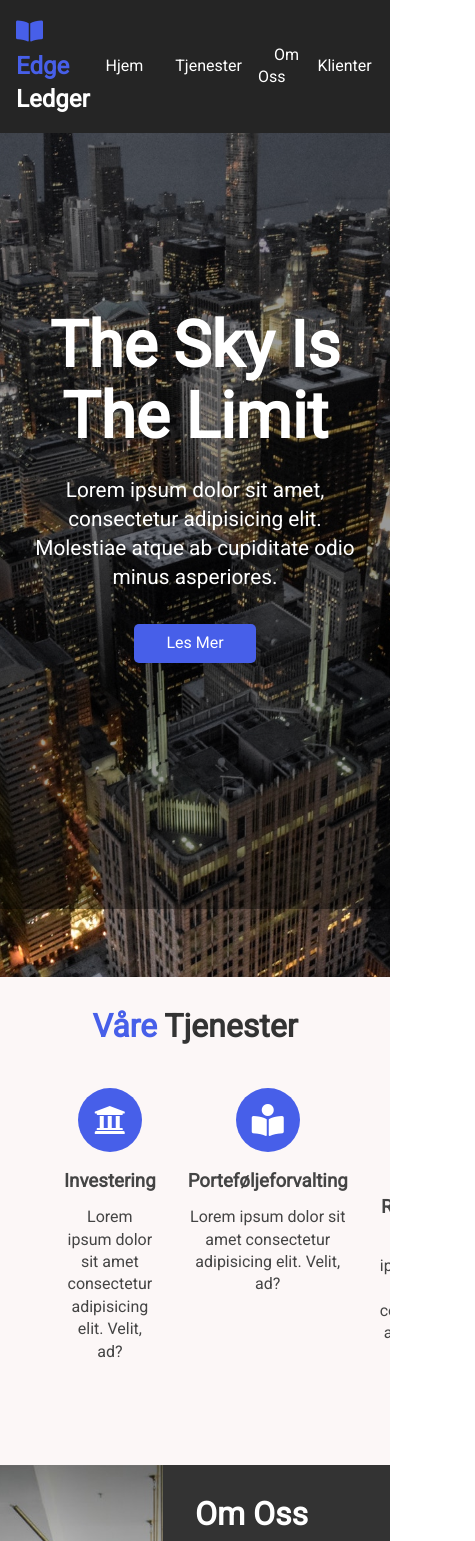
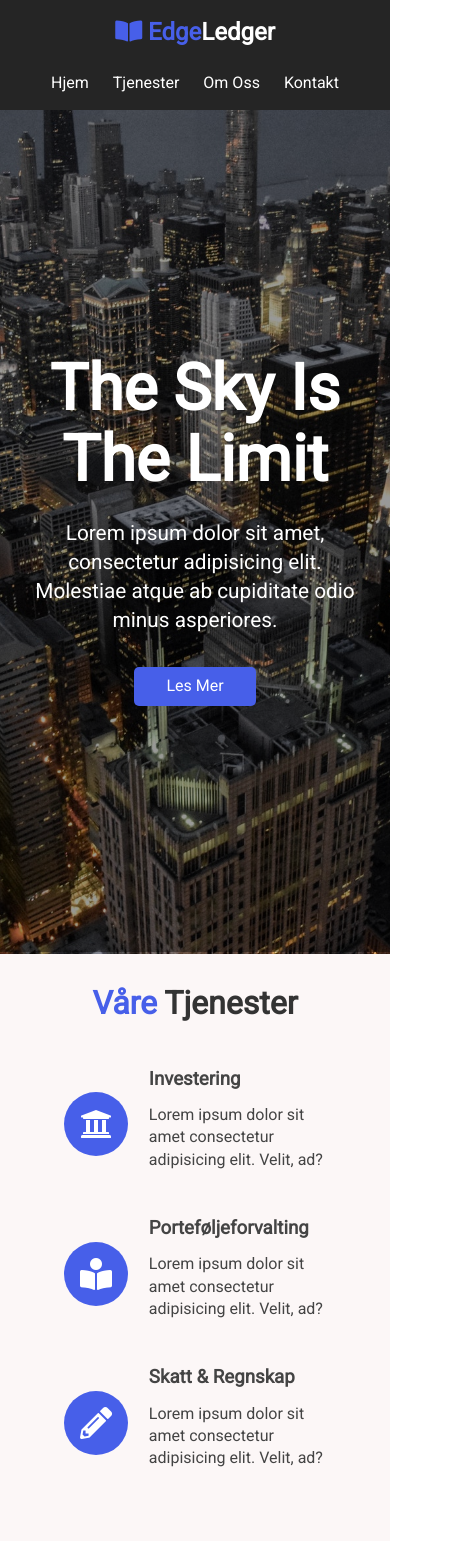
Before and after one commit to taraldjoh/EdgeLedger, a plain HTML site: page index.html in a window 390 px wide. Shown: the top 1541 px of the page, 475 px wide, since content can reach past the window. Drawn offline with nearby package versions, Linux system fonts and the light colour scheme; some packages are replaced by stand-ins of ours.

Commit message:
Optimized responsiveness
added media queries and some minor style changes

```diff
--- a/css/mobile.css
+++ b/css/mobile.css
@@ -0,0 +1,76 @@
+#what .items {
+  display: block;
+}
+
+/* Align icon to left */
+#what .items .item {
+  display: flex;
+  text-align: left;
+}
+
+#what .items .item:hover {
+  border-left: none;
+  border-right: none;
+  border-top: rgba(68, 68, 68, 0.212) dotted 0.5px;
+  border-bottom: rgba(68, 68, 68, 0.212) dotted 0.5px;
+}
+
+/* Position Icon */
+#what .items .item i {
+  margin-right: 1.3rem;
+  align-self: center;
+  margin-bottom: 0;
+}
+
+/* Smartphones */
+@media (max-width: 500px) {
+  /* Navbar */
+  #navbar {
+    flex-direction: column;
+    justify-content: space-evenly;
+    align-items: center;
+  }
+
+  #navbar .logo {
+    margin-bottom: 1.4rem;
+    text-align: center;
+  }
+
+  #navbar ul li a {
+    padding: 0.5rem;
+  }
+  #navbar ul li a:hover {
+    background: none;
+  }
+
+  /* Showcase */
+  #showcase .showcase-content {
+    top: 140px;
+    margin-top: -2rem;
+  }
+
+  /* Section: Who */
+  #who {
+    display: block;
+  }
+
+  #who .who-img {
+    display: none;
+  }
+
+  #clients .items img {
+    width: 80%;
+  }
+
+  #clients .items div:last-child {
+    display: none;
+  }
+
+  #contact {
+    flex-direction: column;
+  }
+
+  #contact .map {
+    height: 200px;
+  }
+}
--- a/css/widescreen.css
+++ b/css/widescreen.css
@@ -0,0 +1,16 @@
+/* Align icon to left */
+#what .items .item {
+  display: flex;
+  text-align: left;
+}
+
+/* Position Icon */
+#what .items .item i {
+  margin-right: 1.3rem;
+  align-self: center;
+  margin-bottom: 0;
+}
+
+#contact .map {
+  flex: 2;
+}
--- a/index.html
+++ b/index.html
@@ -13,14 +13,14 @@
     <link rel="stylesheet" href="css/style.css" />
     <link
       rel="stylesheet"
-      media="screen and (max-width 768px)"
+      media="screen and (max-width: 768px)"
       href="css/mobile.css"
     />
-    <!-- <link
+    <link
       rel="stylesheet"
-      media="screen and (min-width 1100px)"
+      media="screen and (min-width: 1100px)"
       href="css/widescreen.css"
-    /> -->
+    />
 
     <title>EdgeLedger Financial | Accounting & Investment</title>
   </head>
@@ -30,7 +30,7 @@
       <a href="#home">
         <h1 class="logo">
           <span class="text-primary">
-            <i class="fas fa-book-open"></i> Edge </span
+            <i class="fas fa-book-open"></i> Edge</span
           >Ledger
         </h1>
       </a>
@@ -38,7 +38,6 @@
         <li><a href="#home">Hjem</a></li>
         <li><a href="#what">Tjenester</a></li>
         <li><a href="#who">Om Oss</a></li>
-        <li><a href="#clients">Klienter</a></li>
         <li><a href="#contact">Kontakt</a></li>
       </ul>
     </nav>
--- a/js/main.js
+++ b/js/main.js
@@ -21,9 +21,18 @@ $("#navbar a, .btn, a").on("click", function(event) {
 
     $("html, body").animate(
       {
-        scrollTop: $(hash).offset().top - 300
+        scrollTop: $(hash).offset().top - 130
       },
       600
     );
   }
 });
+
+//Sticky menu transparent background
+window.addEventListener("scroll", function() {
+  if (window.scrollY > 150) {
+    document.querySelector("#navbar").style.opacity = 0.9;
+  } else {
+    document.querySelector("#navbar").style.opacity = 1;
+  }
+});
```
